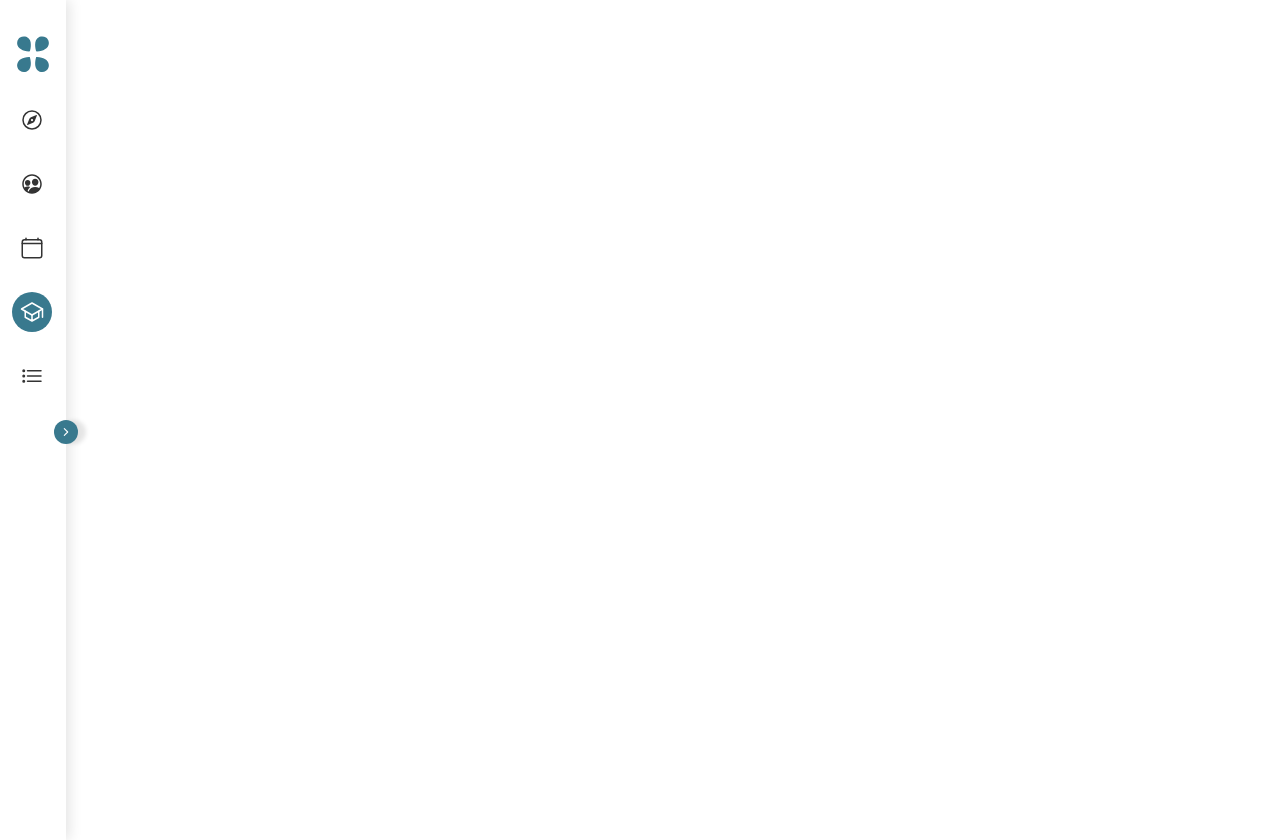
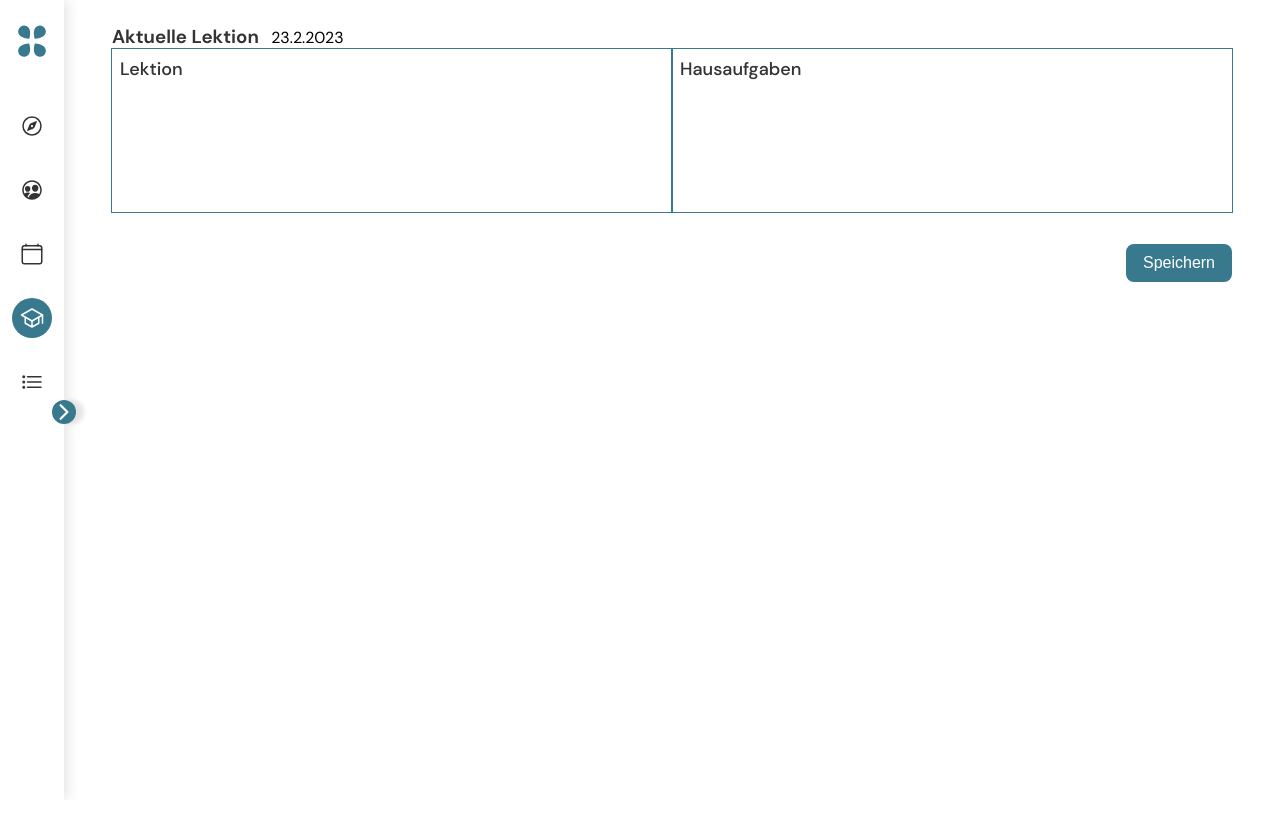
Before and after one commit to derseitenschneider/eleno, a React (Vite) app: page /lessons in a window 1280 px wide. After the commit the page ends 800 px from the top, so only its background shows below. Built offline with nearby package versions, Linux system fonts and the light colour scheme; no server answers; the database is empty.

Commit message:
Started implementing new lesson save function and connection with supabase

```diff
--- a/src/components/button/button.style.scss
+++ b/src/components/button/button.style.scss
@@ -4,6 +4,7 @@
   padding: 0.7rem 1.4rem;
   border-radius: 8px;
   height: fit-content;
+  align-items: center;
 
   &--primary {
     background-color: var(--clr-primary);
@@ -27,4 +28,18 @@
     color: var(--clr-darkgrey);
     pointer-events: none;
   }
+
+  & span:empty {
+    display: none;
+  }
+
+  & span:empty + span svg {
+    height: 2.4rem;
+    width: 2.4rem;
+  }
+
+  & svg {
+    height: 2rem;
+    width: 2rem;
+  }
 }
--- a/src/layouts/sidebar/Sidebar.scss
+++ b/src/layouts/sidebar/Sidebar.scss
@@ -53,11 +53,9 @@
   }
 
   &__logo {
-    width: 4.6rem;
-    padding: 1rem;
-    display: flex;
-    justify-content: center;
-    // margin: 0 auto;
+    width: 4rem;
+    margin: 0 auto;
+    margin-bottom: 3.2rem;
   }
   &__nav-list {
     list-style: none;
@@ -88,8 +86,7 @@
     position: relative;
     // margin-right: 1.2rem;
     padding: 0.8rem;
-    height: 2.4rem;
-    width: 2.4rem;
+
     display: flex;
     align-items: center;
     justify-content: center;
--- a/src/pages/lessons/Lessons.tsx
+++ b/src/pages/lessons/Lessons.tsx
@@ -4,10 +4,20 @@ import { useStudents } from '../../contexts/StudentContext'
 import { useLessons } from '../../contexts/LessonsContext'
 import Button from '../../components/button/Button.component'
 import {
-  IoArrowBackCircleOutline,
-  IoArrowForwardCircleOutline,
+  IoArrowBackOutline,
+  IoArrowForwardOutline,
+  IoPersonCircleOutline,
 } from 'react-icons/io5'
 import './lessons.style.scss'
+import { compareDateString } from '../../utils/sortStudents'
+import { postLesson } from '../../supabase/supabase'
+
+const lessonData: TLesson = {
+  date: '',
+  homework: '',
+  studentId: 0,
+  lessonContent: '',
+}
 
 interface LessonProps {}
 
@@ -16,13 +26,21 @@ const Lesson: FunctionComponent<LessonProps> = () => {
   const { students } = useStudents()
   const [activeStudents, setActiveStudents] = useState<TStudent[]>(students)
   const [studentIndex, setStudentIndex] = useState(0)
+  const [dateOfLesson, setdateOfLesson] = useState('')
 
   const [currentStudent, setCurrentStudent] = useState<TStudent>(null)
   const [currentLessons, setCurrentLessons] = useState<TLesson[]>([])
 
+  const [inputNewLesson, setInputNewLesson] = useState<TLesson>(lessonData)
+
+  //EFFECTS
+
+  useEffect(() => {
+    const today = new Date().toLocaleDateString('de-DE')
+    setdateOfLesson(today)
+  }, [])
   useEffect(() => {
     setActiveStudents(students?.filter((student) => !student.archive))
-    console.log(activeStudents)
   }, [students])
 
   useEffect(() => {
@@ -33,9 +51,12 @@ const Lesson: FunctionComponent<LessonProps> = () => {
     const currentLessons = lessons?.filter(
       (lesson) => lesson?.studentId === currentStudent?.id
     )
-    setCurrentLessons(currentLessons)
-  }, [currentStudent])
 
+    const currentLessonsSorted = currentLessons.sort(compareDateString)
+    setCurrentLessons(currentLessonsSorted)
+  }, [])
+
+  // HANDLER
   const handlerNextStudent = () => {
     studentIndex < activeStudents.length - 1
       ? setStudentIndex(studentIndex + 1)
@@ -48,15 +69,48 @@ const Lesson: FunctionComponent<LessonProps> = () => {
       : setStudentIndex(activeStudents.length - 1)
   }
 
+  const handlerInputNewLesson = (e: React.ChangeEvent<HTMLTextAreaElement>) => {
+    const name = e.target.name
+    const value = e.target.value
+    const newInput = { ...inputNewLesson, [name]: value }
+    setInputNewLesson(newInput)
+  }
+
+  const handlerSaveLesson = () => {
+    const tempId = Math.floor(Math.random() * 10000000)
+    const lessonToSave: TLesson = {
+      ...inputNewLesson,
+      studentId: currentStudent.id,
+      date: dateOfLesson,
+    }
+    const newLessons = [...currentLessons, { ...lessonToSave, id: tempId }]
+    setCurrentLessons(newLessons)
+    const postAndFetchLesson = async () => {
+      const [data] = await postLesson(lessonToSave)
+      const tempLessons = currentLessons.map((lesson) =>
+        lesson.id === tempId ? { ...lesson, id: data.id } : lesson
+      )
+      setCurrentLessons(tempLessons)
+    }
+    postAndFetchLesson()
+  }
+
+  console.log(currentLessons)
+
   return (
     <>
       {currentStudent ? (
         <header className="container container--header">
           <div className="container--infos">
-            <h3>
-              {currentStudent.firstName} {currentStudent.lastName}
+            <div className="row-1">
+              <div className="student-name">
+                {' '}
+                <IoPersonCircleOutline className="icon" />
+                {currentStudent.firstName} {currentStudent.lastName}
+              </div>
+
               <span> {currentStudent.durationMinutes} Minuten</span>
-            </h3>
+            </div>
             <p>
               {currentStudent.dayOfLesson} {currentStudent.startOfLesson} -{' '}
               {currentStudent.endOfLesson}
@@ -67,27 +121,73 @@ const Lesson: FunctionComponent<LessonProps> = () => {
               type="button"
               btnStyle="primary"
               handler={handlerPreviousStudent}
-              icon={<IoArrowBackCircleOutline />}
+              icon={<IoArrowBackOutline />}
             />
             <Button
               type="button"
               btnStyle="primary"
               handler={handlerNextStudent}
-              icon={<IoArrowForwardCircleOutline />}
+              icon={<IoArrowForwardOutline />}
             />
           </div>
         </header>
       ) : null}
-      {currentLessons
-        ? currentLessons.map((lesson) => (
-            <div className="container">
-              <h4>Datum: {lesson.date}</h4>
-              <p>Lektionsinhalt: {lesson.lessonContent}</p>
-              <p>Hausaufgaben: {lesson.homework}</p>
-              <hr />
+      {currentLessons.length ? (
+        <div className="container container--lessons">
+          <h5 className="heading-5">
+            Letzte Lektion: {currentLessons[currentLessons.length - 1].date}
+          </h5>
+          <div className="container--two-rows">
+            <div className="row-left">
+              <h4 className="heading-4">Lektion</h4>
+              <textarea>
+                {currentLessons[currentLessons.length - 1].lessonContent}
+              </textarea>
             </div>
-          ))
-        : null}
+            <div className="row-right">
+              <h4 className="heading-4">Hausaufgaben</h4>
+              <textarea>
+                {currentLessons[currentLessons.length - 1].homework}
+              </textarea>
+            </div>
+          </div>
+        </div>
+      ) : null}
+
+      <div className="container container--lessons container--new-lesson">
+        <h3 className="heading-3">
+          Aktuelle Lektion{' '}
+          <span>
+            <input type="text" value={dateOfLesson} />
+          </span>
+        </h3>
+        <div className="container--two-rows">
+          <div className="row-left">
+            <h4 className="heading-4">Lektion</h4>
+            <textarea
+              name="lessonContent"
+              autoFocus
+              value={inputNewLesson.lessonContent}
+              onChange={handlerInputNewLesson}
+            ></textarea>
+          </div>
+          <div className="row-right">
+            <h4 className="heading-4">Hausaufgaben</h4>
+            <textarea
+              name="homework"
+              value={inputNewLesson.homework}
+              onChange={handlerInputNewLesson}
+            ></textarea>
+          </div>
+        </div>
+        <Button
+          type="button"
+          btnStyle="primary"
+          label="Speichern"
+          className="btn--save"
+          handler={handlerSaveLesson}
+        />
+      </div>
     </>
   )
 }
--- a/src/pages/lessons/lessons.style.scss
+++ b/src/pages/lessons/lessons.style.scss
@@ -4,8 +4,66 @@
   align-items: center;
   justify-content: space-between;
 
+  & .row-1 {
+    display: flex;
+    align-items: center;
+    gap: 2.4rem;
+    margin-bottom: 2.4rem;
+    & .student-name {
+      display: flex;
+      align-items: center;
+      gap: 1.2rem;
+      font-weight: 500;
+      font-size: 2rem;
+
+      & .icon {
+        color: var(--clr-primary);
+        width: 2.4rem;
+        height: 2.4rem;
+      }
+    }
+  }
+
   & .container--buttons {
     display: flex;
     gap: 2rem;
   }
 }
+
+.container--lessons {
+  .container--two-rows {
+    display: grid;
+    grid-template-columns: 1fr 1fr;
+    & > * {
+      outline: 1px solid var(--clr-primary);
+      padding: 0.8rem;
+    }
+  }
+
+  textarea {
+    font-family: inherit;
+    font-size: inherit;
+    border: none;
+    width: 100%;
+    resize: none;
+    min-height: 10rem;
+
+    &:focus {
+      outline: none;
+    }
+  }
+}
+
+.container--new-lesson {
+  input {
+    font-size: inherit;
+    font-family: inherit;
+    border: none;
+    margin-left: 0.8rem;
+  }
+
+  & .btn--save {
+    margin-top: 3.2rem;
+    margin-left: auto;
+  }
+}
--- /dev/null
+++ b/src/scss/fonts.scss
@@ -0,0 +1,43 @@
+@font-face {
+  font-family: 'DM Sans';
+  src: url('../assets/fonts/DM_Sans/DMSans-Regular.eot');
+  src: url('../assets/fonts/DM_Sans/DMSans-Regular.eot?#iefix')
+      format('embedded-opentype'),
+    url('../assets/fonts/DM_Sans/DMSans-Regular.woff2') format('woff2'),
+    url('../assets/fonts/DM_Sans/DMSans-Regular.woff') format('woff'),
+    url('../assets/fonts/DM_Sans/DMSans-Regular.ttf') format('truetype'),
+    url('../assets/fonts/DM_Sans/DMSans-Regular.svg#DMSans-Regular')
+      format('svg');
+  font-weight: 400;
+  font-style: normal;
+  font-display: swap;
+}
+
+@font-face {
+  font-family: 'DM Sans';
+  src: url('../assets/fonts/DM_Sans/DMSans-Medium.eot');
+  src: url('../assets/fonts/DM_Sans/DMSans-Medium.eot?#iefix')
+      format('embedded-opentype'),
+    url('../assets/fonts/DM_Sans/DMSans-Medium.woff2') format('woff2'),
+    url('../assets/fonts/DM_Sans/DMSans-Medium.woff') format('woff'),
+    url('../assets/fonts/DM_Sans/DMSans-Medium.ttf') format('truetype'),
+    url('../assets/fonts/DM_Sans/DMSans-Medium.svg#DMSans-Regular')
+      format('svg');
+  font-weight: 500;
+  font-style: normal;
+  font-display: swap;
+}
+
+@font-face {
+  font-family: 'DM Sans';
+  src: url('../assets/fonts/DM_Sans/DMSans-Bold.eot');
+  src: url('../assets/fonts/DM_Sans/DMSans-Bold.eot?#iefix')
+      format('embedded-opentype'),
+    url('../assets/fonts/DM_Sans/DMSans-Bold.woff2') format('woff2'),
+    url('../assets/fonts/DM_Sans/DMSans-Bold.woff') format('woff'),
+    url('../assets/fonts/DM_Sans/DMSans-Bold.ttf') format('truetype'),
+    url('../assets/fonts/DM_Sans/DMSans-Bold.svg#DMSans-Regular') format('svg');
+  font-weight: 700;
+  font-style: normal;
+  font-display: swap;
+}
--- a/src/scss/global.scss
+++ b/src/scss/global.scss
@@ -1,3 +1,6 @@
+@import url('./fonts.scss');
+@import url('./typography.scss');
+
 :root {
   --clr-primary: hsl(195, 43%, 39%);
   --clr-primary-bright: hsl(195, 43%, 90%);
@@ -8,33 +11,23 @@
   --clr-lightgrey: #f0f0f0;
 }
 
-@font-face {
-  font-family: 'DM Sans';
-  src: url('../assets/fonts/DM_Sans/DMSans-Regular.eot');
-  src: url('../assets/fonts/DM_Sans/DMSans-Regular.eot?#iefix')
-      format('embedded-opentype'),
-    url('../assets/fonts/DM_Sans/DMSans-Regular.woff2') format('woff2'),
-    url('../assets/fonts/DM_Sans/DMSans-Regular.woff') format('woff'),
-    url('../assets/fonts/DM_Sans/DMSans-Regular.ttf') format('truetype'),
-    url('../assets/fonts/DM_Sans/DMSans-Regular.svg#DMSans-Regular')
-      format('svg');
-  font-weight: normal;
-  font-style: normal;
-  font-display: swap;
+*,
+*::after,
+*::before {
+  margin: 0;
+  padding: 0;
+  box-sizing: border-box;
 }
 
 html {
   font-family: 'DM Sans';
-  box-sizing: border-box;
   font-size: 62.5%;
 }
 
 body {
   margin: 0;
   padding: 0;
-  font-size: 1.4rem;
-  // height: 100vh;
-  overflow: hidden;
+  font-size: 1.6rem;
   color: var(--clr-text);
 }
 
@@ -90,5 +83,5 @@ span {
 }
 
 .container {
-  padding: 0 4.8rem;
+  padding: 2.4rem 4.8rem;
 }
--- /dev/null
+++ b/src/scss/typography.scss
@@ -0,0 +1,10 @@
+.heading-4 {
+  font-size: 1.8rem;
+  font-weight: 500;
+  margin-bottom: 1em;
+}
+
+.heading-5 {
+  font-size: 1.6rem;
+  font-weight: 400;
+}
```
Also changed, not shown: src/supabase/supabase.ts (+17 -6 lines), src/utils/sortStudents.tsx (+25 -1 lines).
